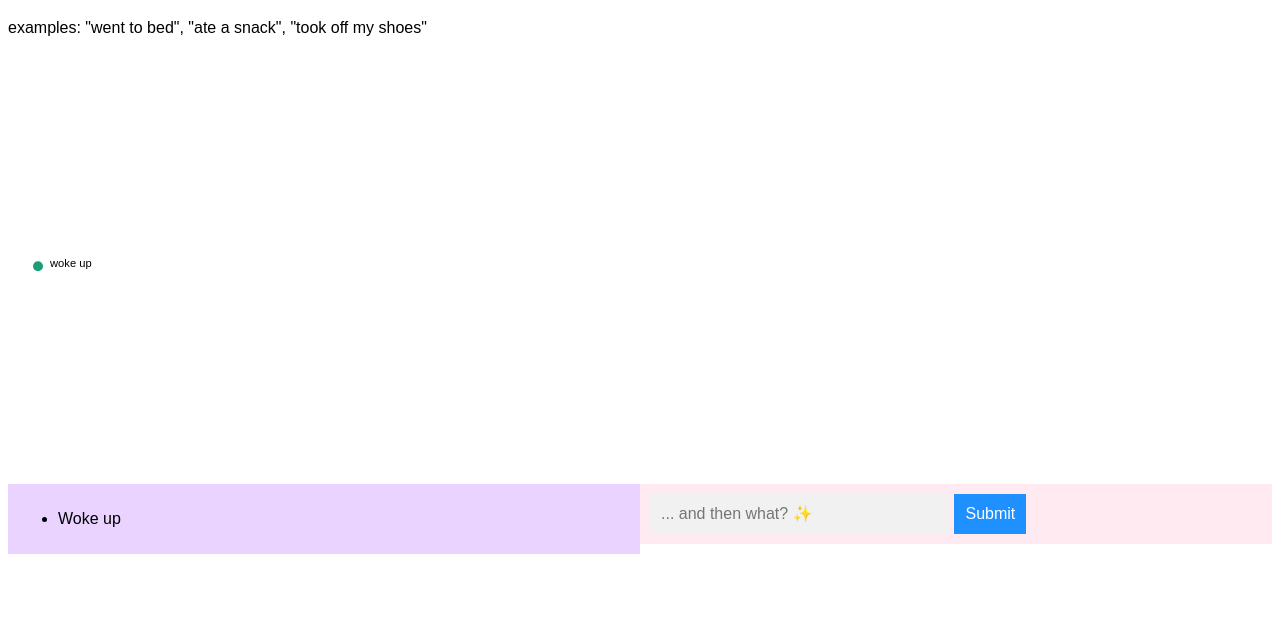
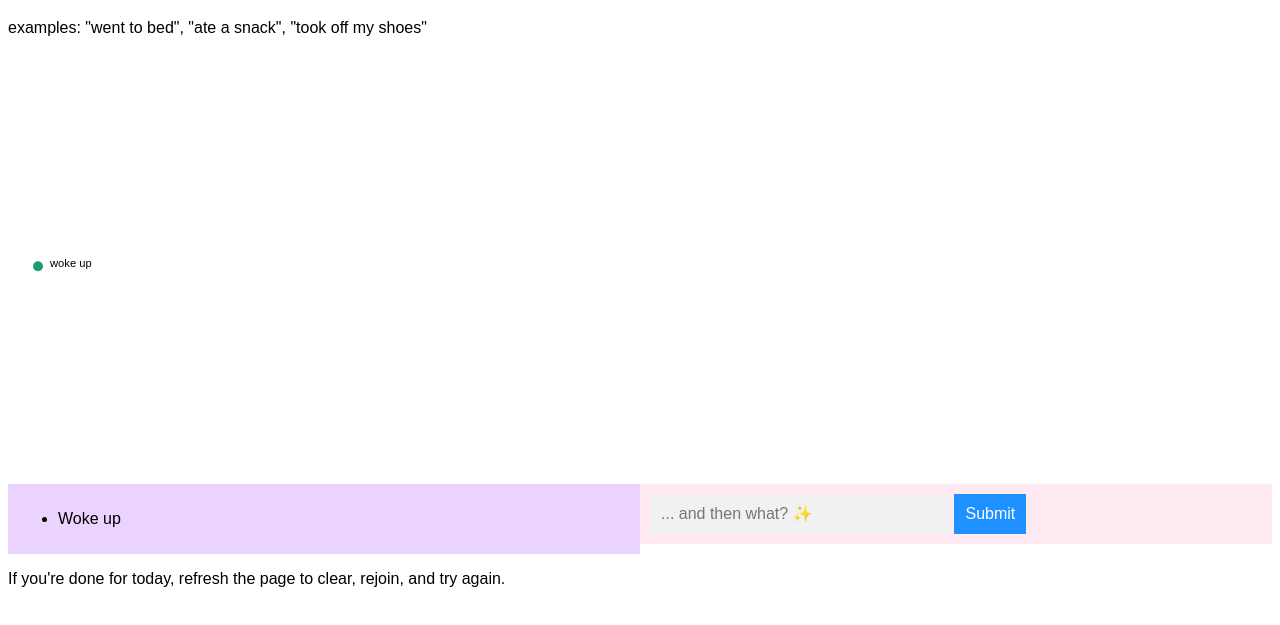
Before and after one commit to vndrewlee/mesh_journal, a website: page public/index.html in a window 1280 px wide. Shown: the part 61-686 px from the top of the page. Drawn offline with nearby package versions, Linux system fonts and the light colour scheme; no server answers.

Commit message:
⛵️🚩 Updated with Glitch

```diff
--- a/public/index.html
+++ b/public/index.html
@@ -2,7 +2,7 @@
 <html>
 
 <head>
-  <title>stubgraph</title>
+  <title>Sprout Journal</title>
   <script type="text/javascript" src="/socket.io/socket.io.js"></script>
   <script src="https://d3js.org/d3.v5.min.js"></script>
   <script src="https://code.jquery.com/jquery-1.11.1.js"></script>
@@ -12,6 +12,7 @@
 <body>
   <h1>what did you do today?</h1>
   <p>examples: "went to bed", "ate a snack", "took off my shoes"</p>
+
   <div id="graph"></div>
 
   <div class="row">
@@ -31,6 +32,8 @@
     </div>
   </div>
 
+    <p>If you're done for today, refresh the page to clear, rejoin, and try again.</p>
+
   <script src="js/form.js"></script>
   <script src="js/graphviz.js"></script>
 </body>
```
